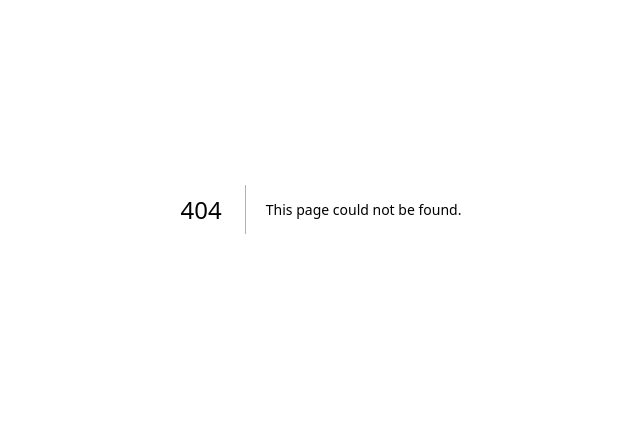
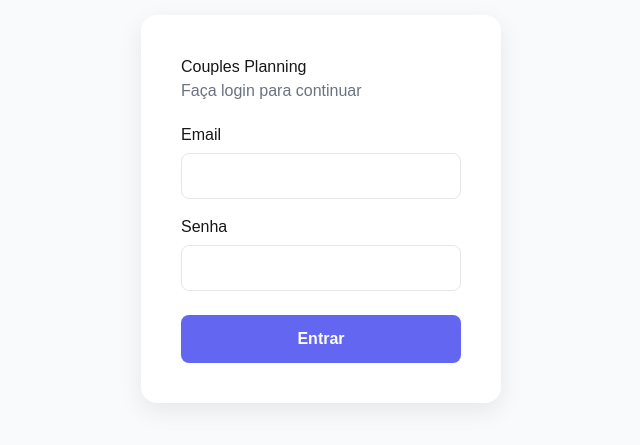
Before and after one commit to jayjayrj/couples-planning, a Next.js app in the folder frontend/couples-planning-web/: page /login in a window 1280 px wide. Before the commit this address had no page. Shown: the part 191-636 px from the top of the page, without its empty margins (319-959 px from the left). Built offline with nearby package versions, Linux system fonts and the light colour scheme.

Commit message:
feat: implement login page and authentication flow

```diff
--- /dev/null
+++ b/frontend/couples-planning-web/app/login/page.tsx
@@ -0,0 +1,150 @@
+"use client";
+
+import { useState } from "react";
+import { useRouter } from "next/navigation";
+import { API_BASE_URL } from "../../lib/api";
+
+export default function LoginPage() {
+
+  const router = useRouter();
+
+  const [email, setEmail] = useState("");
+  const [password, setPassword] = useState("");
+
+  const [loading, setLoading] = useState(false);
+  const [error, setError] = useState("");
+
+  async function handleLogin(e: React.FormEvent) {
+    e.preventDefault();
+
+    setLoading(true);
+    setError("");
+
+    try {
+
+      const response = await fetch(`${API_BASE_URL}/auth/login`, {
+        method: "POST",
+        headers: {
+          "Content-Type": "application/json"
+        },
+        body: JSON.stringify({
+          email,
+          password
+        })
+      });
+
+      if (!response.ok) {
+        throw new Error("Credenciais inválidas");
+      }
+
+      const data = await response.json();
+
+      localStorage.setItem("accessToken", data.accessToken);
+
+      // por enquanto vamos fixar household 1
+      localStorage.setItem("householdId", "1");
+
+      router.push("/");
+
+    } catch (err) {
+
+      setError("Email ou senha inválidos");
+
+    } finally {
+
+      setLoading(false);
+
+    }
+  }
+
+  return (
+    <div
+      style={{
+        minHeight: "100vh",
+        display: "flex",
+        alignItems: "center",
+        justifyContent: "center",
+        background: "#f8fafc"
+      }}
+    >
+
+      <form
+        onSubmit={handleLogin}
+        style={{
+          width: "360px",
+          background: "white",
+          padding: "40px",
+          borderRadius: "16px",
+          boxShadow: "0 8px 24px rgba(0,0,0,0.08)"
+        }}
+      >
+
+        <h1 style={{marginTop:0}}>Couples Planning</h1>
+
+        <p style={{color:"#6b7280"}}>
+          Faça login para continuar
+        </p>
+
+        {error && (
+          <p style={{color:"#dc2626"}}>
+            {error}
+          </p>
+        )}
+
+        <div style={{marginTop:"20px"}}>
+          <label>Email</label>
+          <input
+            type="email"
+            value={email}
+            onChange={(e)=>setEmail(e.target.value)}
+            required
+            style={{
+              width:"100%",
+              padding:"10px",
+              marginTop:"6px",
+              border:"1px solid #e5e7eb",
+              borderRadius:"8px"
+            }}
+          />
+        </div>
+
+        <div style={{marginTop:"16px"}}>
+          <label>Senha</label>
+          <input
+            type="password"
+            value={password}
+            onChange={(e)=>setPassword(e.target.value)}
+            required
+            style={{
+              width:"100%",
+              padding:"10px",
+              marginTop:"6px",
+              border:"1px solid #e5e7eb",
+              borderRadius:"8px"
+            }}
+          />
+        </div>
+
+        <button
+          type="submit"
+          disabled={loading}
+          style={{
+            marginTop:"24px",
+            width:"100%",
+            padding:"12px",
+            background:"#6366f1",
+            color:"white",
+            border:"none",
+            borderRadius:"8px",
+            fontWeight:"bold",
+            cursor:"pointer"
+          }}
+        >
+          {loading ? "Entrando..." : "Entrar"}
+        </button>
+
+      </form>
+
+    </div>
+  );
+}
```
